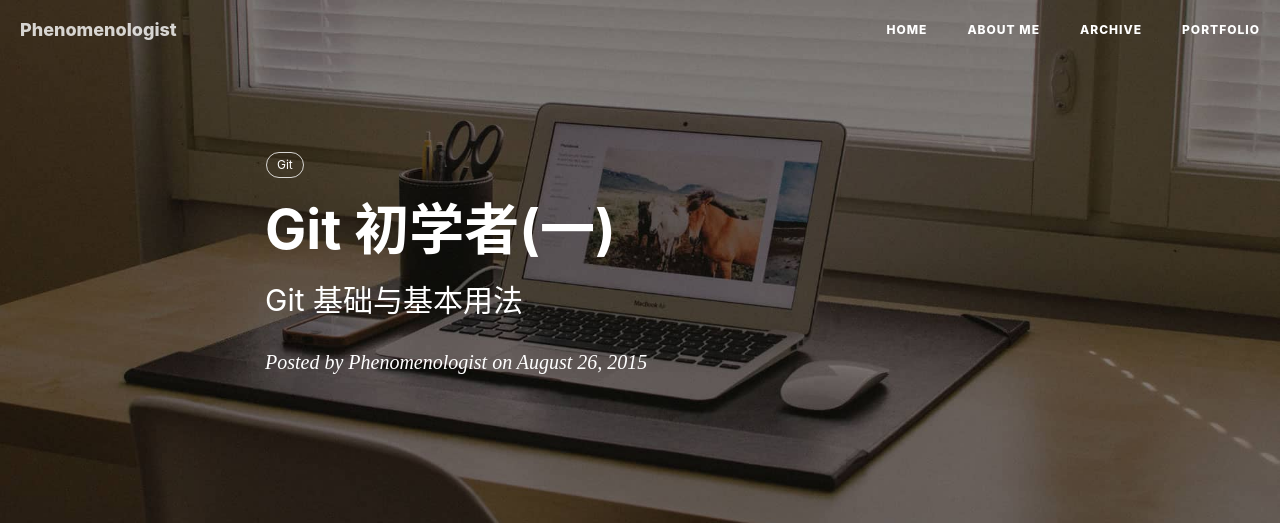
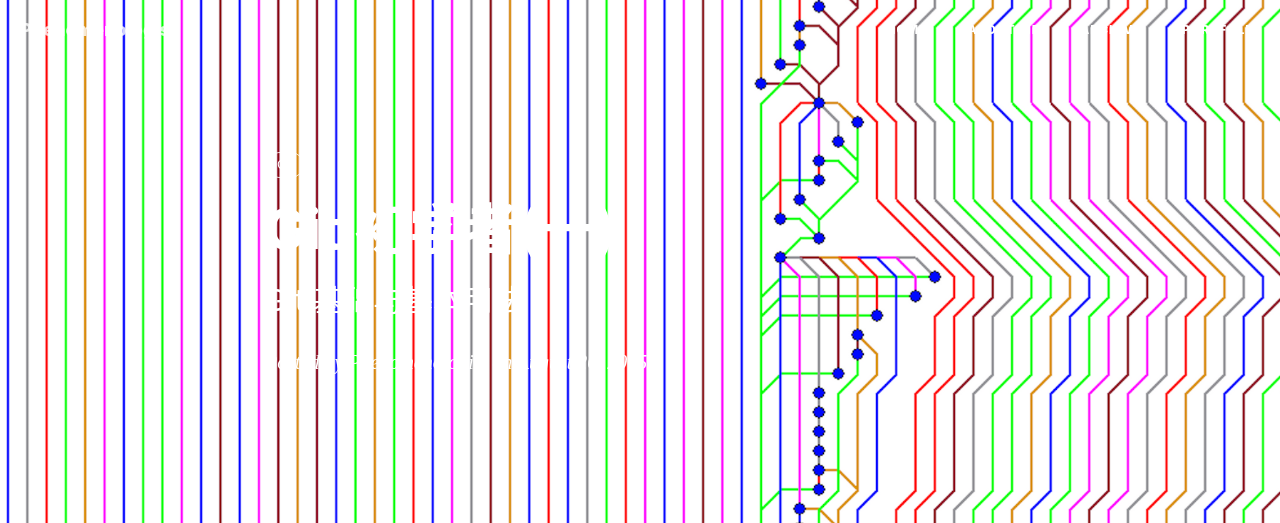
Before and after one commit to rapsoulhaonan/rapsoulhaonan.github.io, a Jekyll site: the page built from _posts/2015-08-26-git-tutorial.md, in a window 1280 px wide. Shown: the top 523 px of the page. Built offline with Jekyll 4.4.1, drawn with Linux system fonts in a browser that asks for light colours; nearby versions of some CDN libraries; our own code applies the rules of GitHub Pages for plain Markdown files; comment, search, counter and statistics services are not loaded; grey boxes are pictures that could not be loaded.

Commit message:
Update 2015-08-26-git-tutorial.md

```diff
--- a/_posts/2015-08-26-git-tutorial.md
+++ b/_posts/2015-08-26-git-tutorial.md
@@ -1,6 +1,7 @@
 ---
 title: "Git 初学者(一)"
 subtitle: "Git 基础与基本用法"
+header-img: "img/post-bg-git.jpg"
 tags: [Git]
 ---
 这篇文章要说的是我在工作中需要的git的用法。 如果你稍微理解git的工作原理，这篇文章能够让你理解的更透彻。
```
